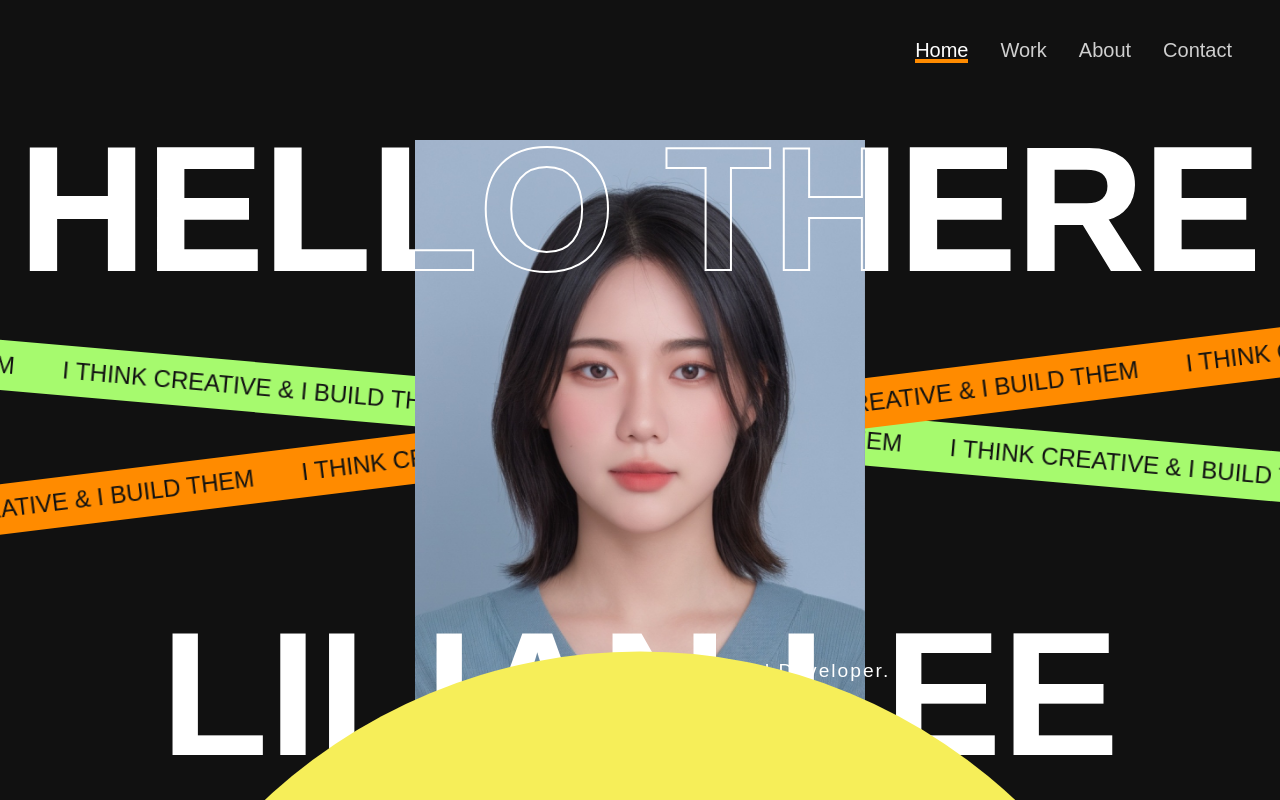
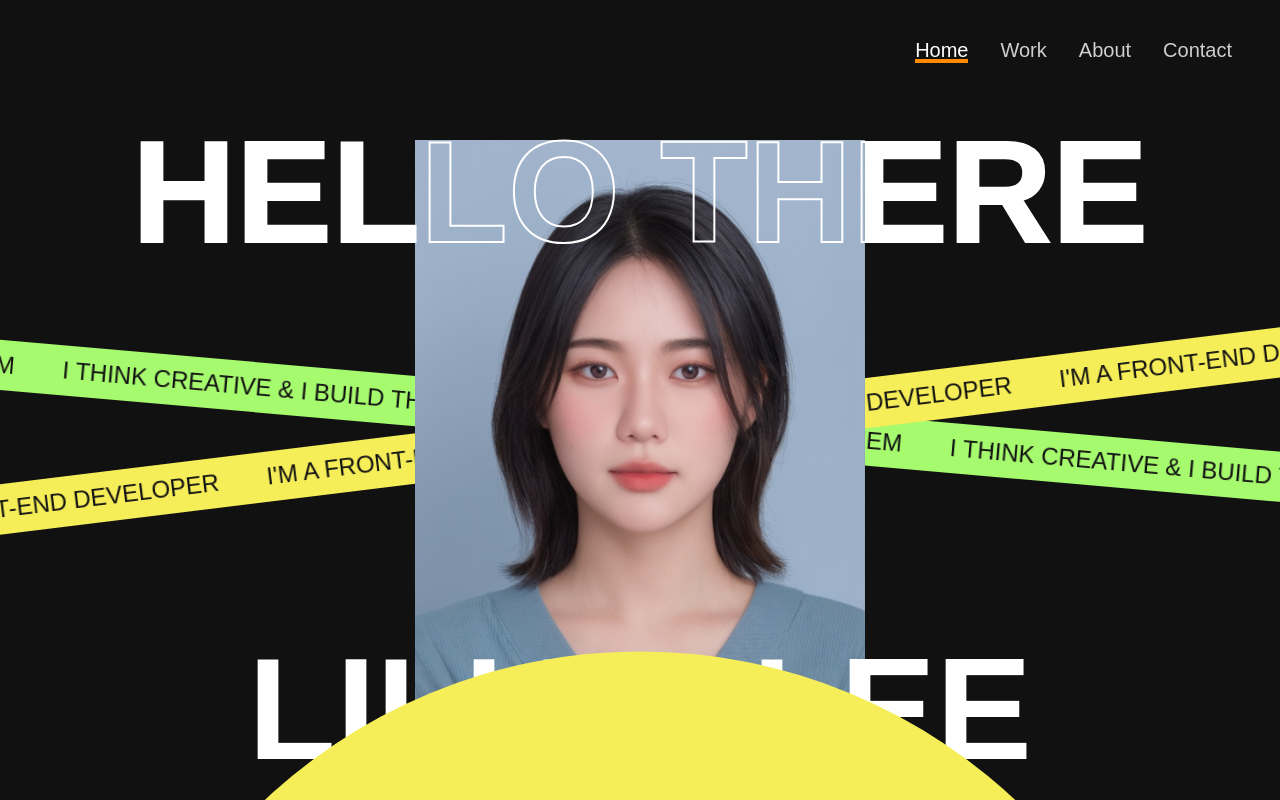
Before and after one commit to lilianlee0213/Portfolio-of-Lilian-Lee, a React (Create React App) app: page / in a window 1280 px wide. Shown: the top 800 px of the page. Built offline with nearby package versions, Linux system fonts and the light colour scheme; a web font is replaced by a local one.

Commit message:
header media screen fixed

```diff
--- a/src/components/Home/index.js
+++ b/src/components/Home/index.js
@@ -10,6 +10,16 @@ const MarqueeSlide = () => {
 			<span className="marquee-text">I think creative &amp; I build them</span>
 			<span className="marquee-text">I think creative &amp; I build them</span>
 			<span className="marquee-text">I think creative &amp; I build them</span>
+		</motion.div>
+	);
+};
+const MarqueeSlide2 = () => {
+	return (
+		<motion.div className="marquee-slide">
+			<span className="marquee-text">I'm a front-end developer</span>
+			<span className="marquee-text">I'm a front-end developer</span>
+			<span className="marquee-text">I'm a front-end developer</span>
+			<span className="marquee-text">I'm a front-end developer</span>
 		</motion.div>
 	);
 };
@@ -41,22 +51,6 @@ export default function Home() {
 								whileHover={{scale: 1.1}}
 								transition={{duration: 0.3}}></motion.div>
 						</motion.div>
-						<div className="absolute grid justify-space align-center hero-main-middle-text">
-							<motion.h1
-								style={{
-									opacity: isInView ? 1 : 0,
-									transition: 'all .6s cubic-bezier(0.17, 0.55, 0.55, 1) 1.3s',
-								}}>
-								I'm
-							</motion.h1>
-							<motion.h1
-								style={{
-									opacity: isInView ? 1 : 0,
-									transition: 'all .6s cubic-bezier(0.17, 0.55, 0.55, 1) 1.3s',
-								}}>
-								a Front-end Developer.
-							</motion.h1>
-						</div>
 					</motion.div>
 					<div className="absolute w-100 fw-700 uppercase text-center hero-main-text hero-main-top-text text-transparent">
 						<AnimatedText text="Hello There"></AnimatedText>
@@ -85,8 +79,8 @@ export default function Home() {
 						transition: 'all .6s cubic-bezier(0.17, 0.55, 0.55, 1) 1.3s',
 					}}>
 					<>
-						{MarqueeSlide()}
-						{MarqueeSlide()}
+						{MarqueeSlide2()}
+						{MarqueeSlide2()}
 					</>
 				</motion.div>
 			</main>
--- a/src/components/Home/style.css
+++ b/src/components/Home/style.css
@@ -11,7 +11,7 @@
 	white-space: nowrap;
 }
 .hero-main-top-text {
-	top: 10%;
+	top: 2%;
 }
 .hero-main-bottom-text {
 	bottom: 8%;
@@ -38,20 +38,6 @@
 	background-repeat: no-repeat;
 	background-image: url('/src/images/profile.jpg');
 }
-.hero-main-middle-text {
-	left: 50%;
-	bottom: 8%;
-	width: 120%;
-	grid-template-columns: repeat(2, 1fr);
-	gap: 20px;
-	transform: translateX(-50%);
-	font-size: 1rem;
-	letter-spacing: 2px;
-	white-space: nowrap;
-}
-.hero-main-middle h1:first-of-type {
-	justify-self: end;
-}
 .marquee-container {
 	width: 120%;
 	left: -5rem;
@@ -67,7 +53,7 @@
 }
 .marquee-2 {
 	transform: rotate(-7deg);
-	background-color: var(--orange);
+	background-color: var(--yellow);
 }
 .marquee-slide {
 	display: inline-block;
@@ -109,10 +95,6 @@
 	.hero-main-middle-image {
 		width: 400px;
 	}
-	.hero-main-middle-text {
-		font-size: 1.2rem;
-		bottom: 10%;
-	}
 	.marquee-text {
 		font-size: 1.2rem;
 	}
@@ -124,17 +106,11 @@
 	.hero-main-top-text {
 		top: -5%;
 	}
-	.hero-main-bottom-text {
-		bottom: -7%;
-	}
 	.hero-main-middle-image {
 		width: 450px;
 	}
 }
 @media only screen and (min-width: 1200px) {
-	.hero-main-text {
-		font-size: 11rem;
-	}
 	.hero-main-top-text {
 		top: -7%;
 	}
@@ -144,27 +120,22 @@
 	.hero-main-middle-image {
 		width: 450px;
 	}
-
 	.marquee-text {
 		font-size: 1.5rem;
 	}
 }
 @media only screen and (min-width: 1400px) {
 	.hero-main-text {
-		font-size: 12rem;
+		font-size: 11rem;
 	}
 	.hero-main-top-text {
 		top: -18%;
 	}
 	.hero-main-bottom-text {
-		bottom: -20%;
+		bottom: -15%;
 	}
 	.hero-main-middle-image {
-		width: 550px;
-	}
-	.hero-main-middle-text {
-		font-size: 1.5rem;
-		bottom: 12%;
+		width: 500px;
 	}
 	.marquee-text {
 		font-size: 1.8rem;
```
